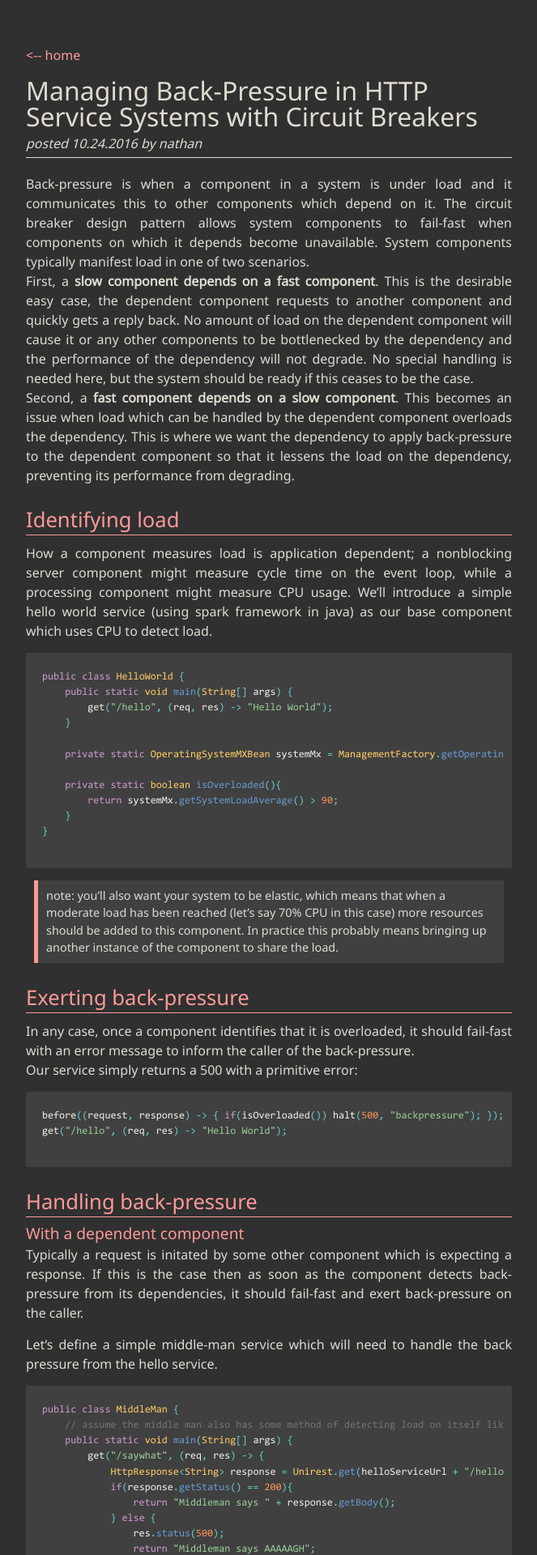
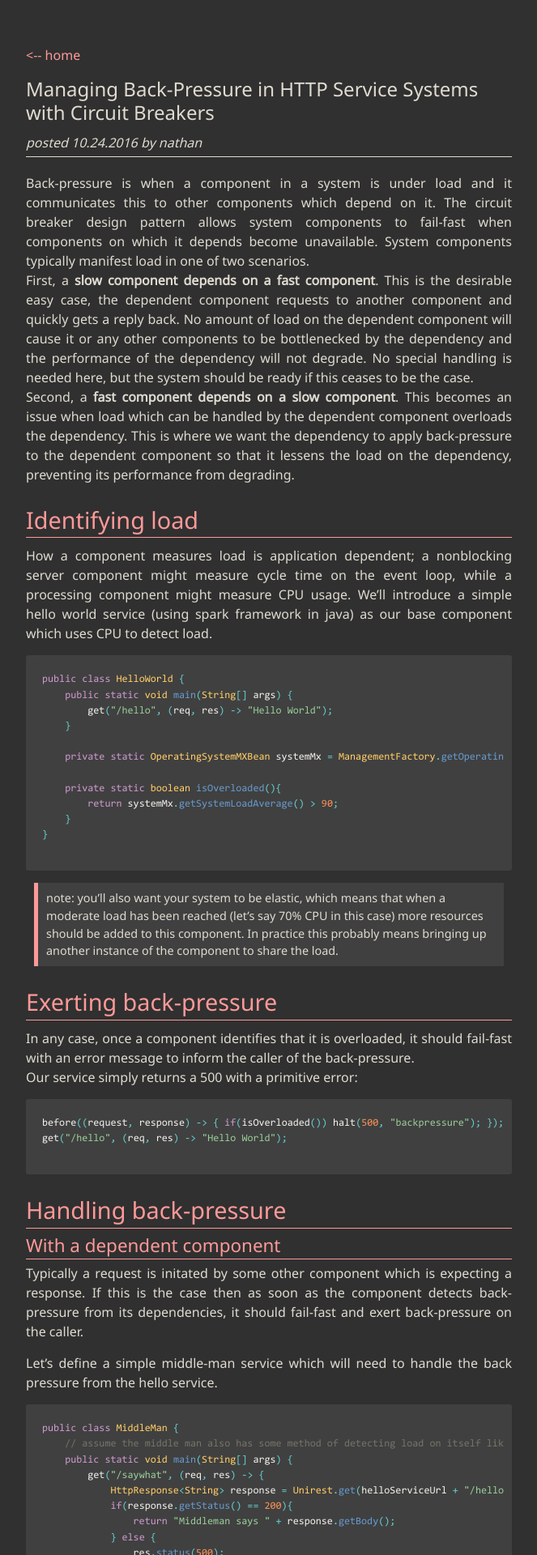
Before and after one commit to blackdoor/blog, a Jekyll site: the page built from _posts/2016-10-24-http-backpressure.md, in a window 1280 px wide. Shown: the top 1920 px of the page at 81% size, without its empty margins (308-971 px from the left). Built offline with Jekyll 4.4.1, drawn with Linux system fonts in a browser that asks for light colours.

Commit message:
Updated styling, added H4s

```diff
--- a/assets/css/main.scss
+++ b/assets/css/main.scss
@@ -125,10 +125,10 @@ ul {
 .post {
     padding-bottom: 30px;
     &__title {
-        font-size: 2.0em;
-        font-weight: 500;
+        font-size: 1.5em;
+        line-height: 1.2em;
         margin-top: 20px;
-        margin-bottom: 5px;
+        margin-bottom: 10px;
     }
     &__date {
         font-size: 1em;
@@ -139,28 +139,32 @@ ul {
     &__content {
         padding-top: 20px;
         h1 {
-            font-size: 1.6em;
-            font-weight: 500;
+            font-size: 1.8em;
             margin-top: 30px;
             margin-bottom: 10px;
-            padding-bottom: 5px;
+            padding-bottom: 7px;
             border-bottom: 1px solid $color-link;
             color: $color-link;
         }
         h2 {
-            font-size: 1.2em;
-            font-weight: 500;
+            font-size: 1.4em;
+            padding-bottom: 5px;
+            margin-top: 10px;
+            margin-bottom: 5px;
+            color: $color-link;
+            border-bottom: 1px solid $color-link;
+        }
+        h3 {
+            font-size: 1.17em;
             margin-top: 10px;
             margin-bottom: 5px;
             color: $color-link;
         }
-        h3 {
+        h4 {
             font-size: 1.0em;
-            font-weight: 500;
             margin-top: 10px;
             margin-bottom: 5px;
             color: $color-link;
-            font-style: italic;
         }
         p {
             font-size: 1em;
```
